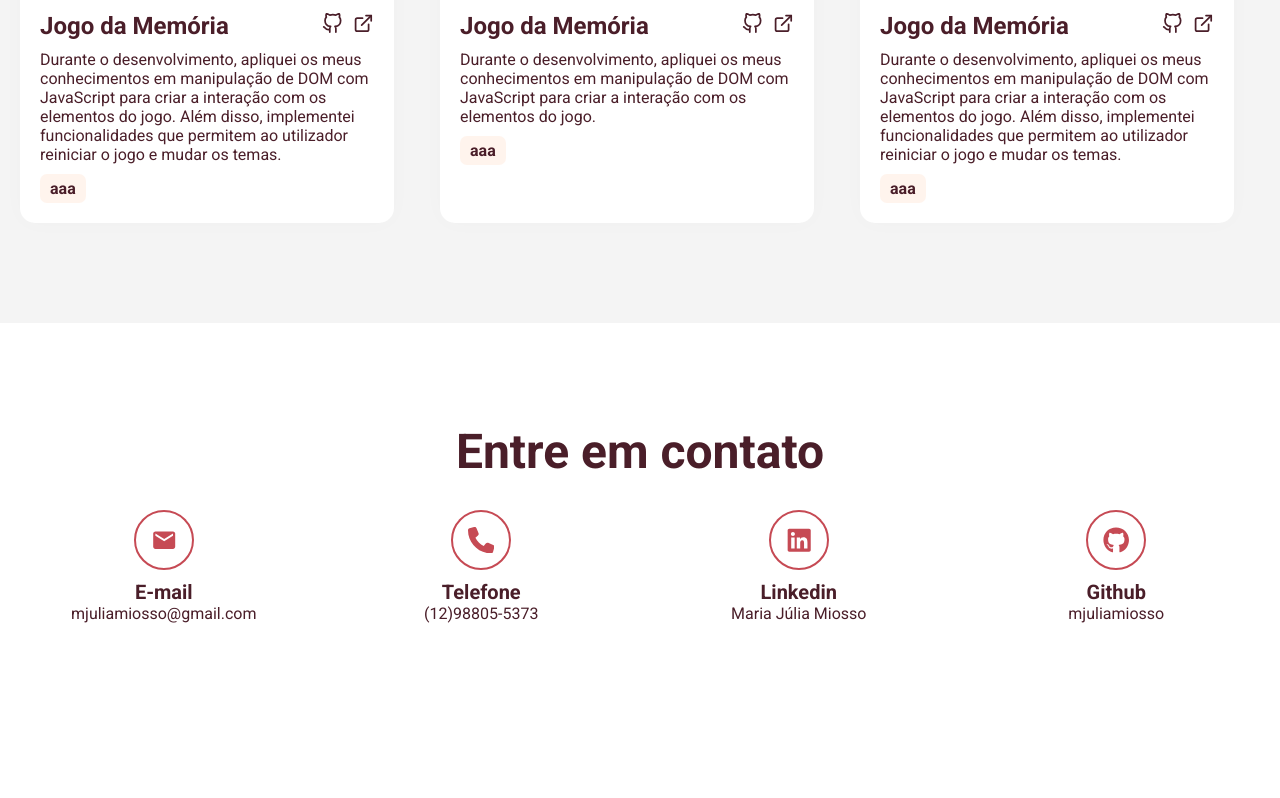
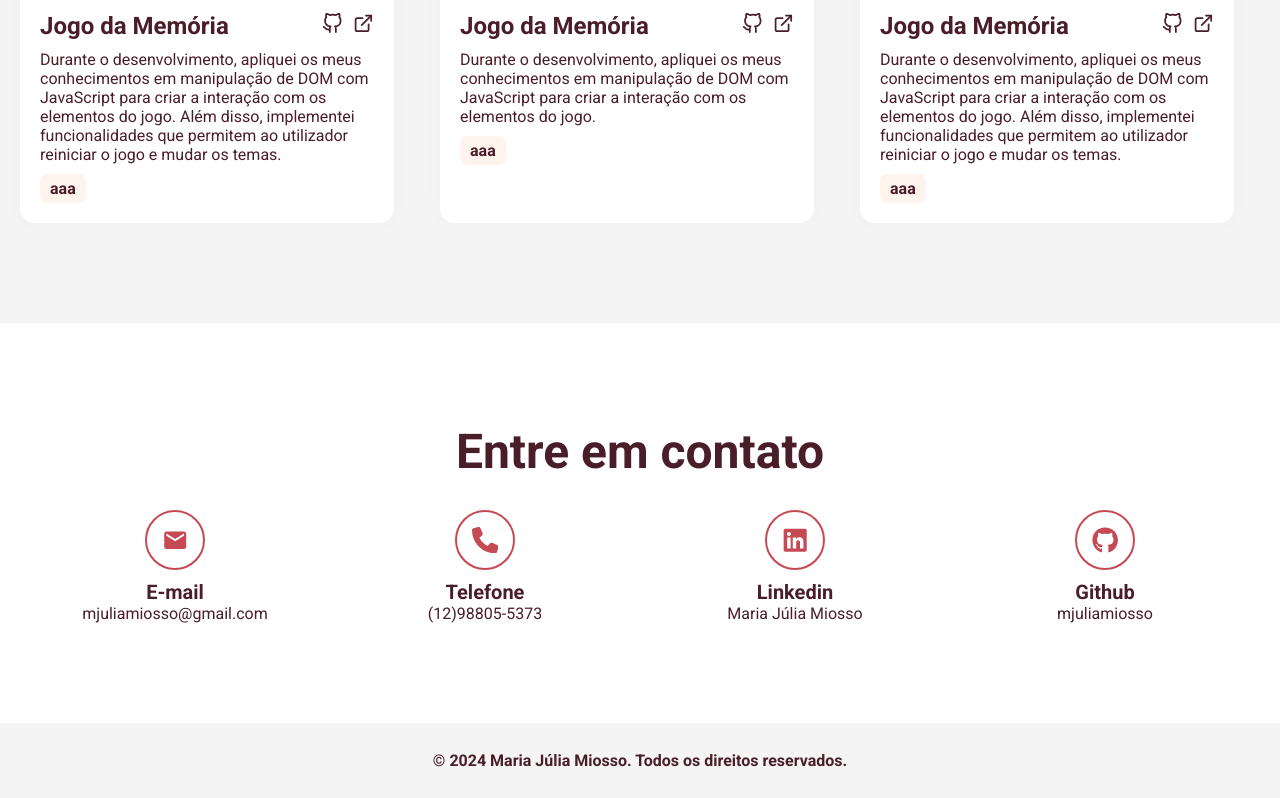
Before and after one commit to mjuliamiosso/portfolio-mjmiosso, a React (Vite) app: page / in a window 1280 px wide. Shown: the part 1767-2565 px from the top of the page. Before the commit the page ends 2490 px from the top, so only its background shows below. Built offline with nearby package versions, Linux system fonts and the light colour scheme.

Commit message:
styles: footer

```diff
--- a/src/App.jsx
+++ b/src/App.jsx
@@ -4,6 +4,7 @@ import Navbar from './components/Navbar/Navbar'
 import AboutMe from './views/AboutMe/AboutMe'
 import Portfolio from './views/Portfolio/Portfolio'
 import Contact from './views/Contact/Contact'
+import Footer from './components/Footer/Footer'
 
 function App() {
 
@@ -14,6 +15,7 @@ function App() {
       <AboutMe />
       <Portfolio />
       <Contact />
+      <Footer />
     </div>
   )
 }
--- a/src/components/Footer/Footer.jsx
+++ b/src/components/Footer/Footer.jsx
@@ -1,11 +1,13 @@
 import React from 'react'
-import './index.scss'
+import styles from './Footer.module.scss'
 
 const Footer = () => {
   return (
-    <div className='footer'>
-      <p className='container'>©2024 Maria Júlia Miosso</p>
-    </div>
+    <footer className='coloredBackground'>
+      <p className='container'>
+        © 2024 Maria Júlia Miosso. Todos os direitos reservados.
+      </p>
+    </footer>
   )
 }
 
--- /dev/null
+++ b/src/components/Footer/Footer.module.scss
@@ -0,0 +1,8 @@
+@import '../../sass/_variables';
+
+footer{
+  text-align: center;
+  padding: 1.75rem;
+  font-weight: bold;
+  color: $light-text;
+}
--- a/src/views/Contact/Contact.module.scss
+++ b/src/views/Contact/Contact.module.scss
@@ -6,6 +6,7 @@
     gap: 30px;
 
     @media (min-width: 641px){
-        grid-template-columns: 1fr 1fr 1fr 1fr;
+        grid-template-columns: repeat(4, 1fr);
+        gap: 0;
     }
 }
```
Also changed, not shown: src/components/Footer/index.scss (deleted, +0 -36 lines).
